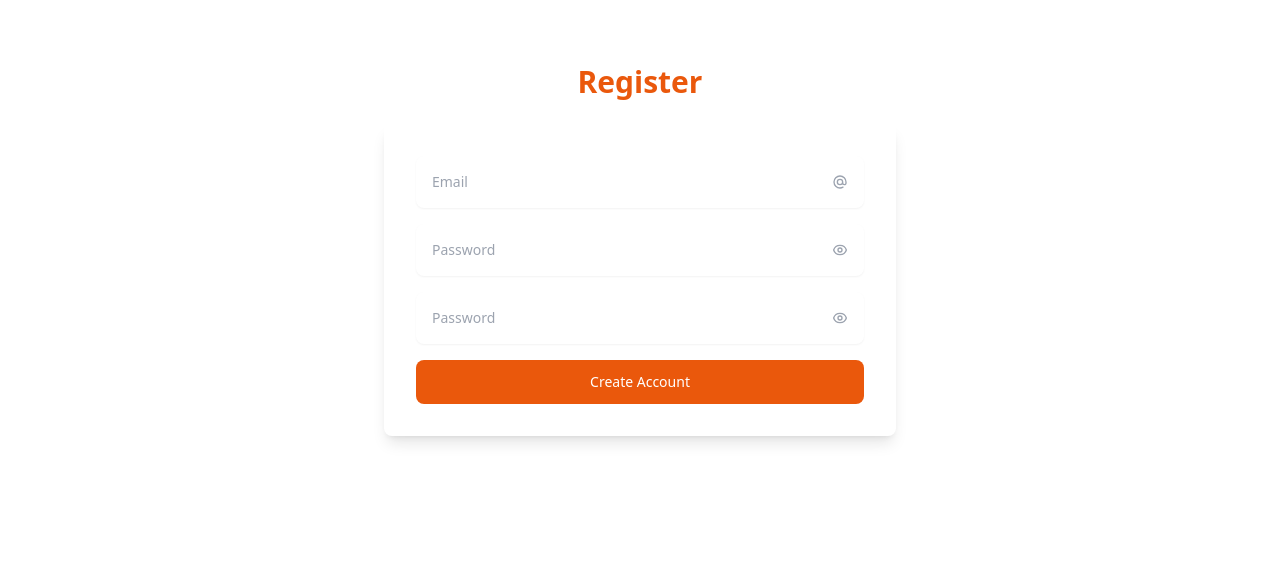
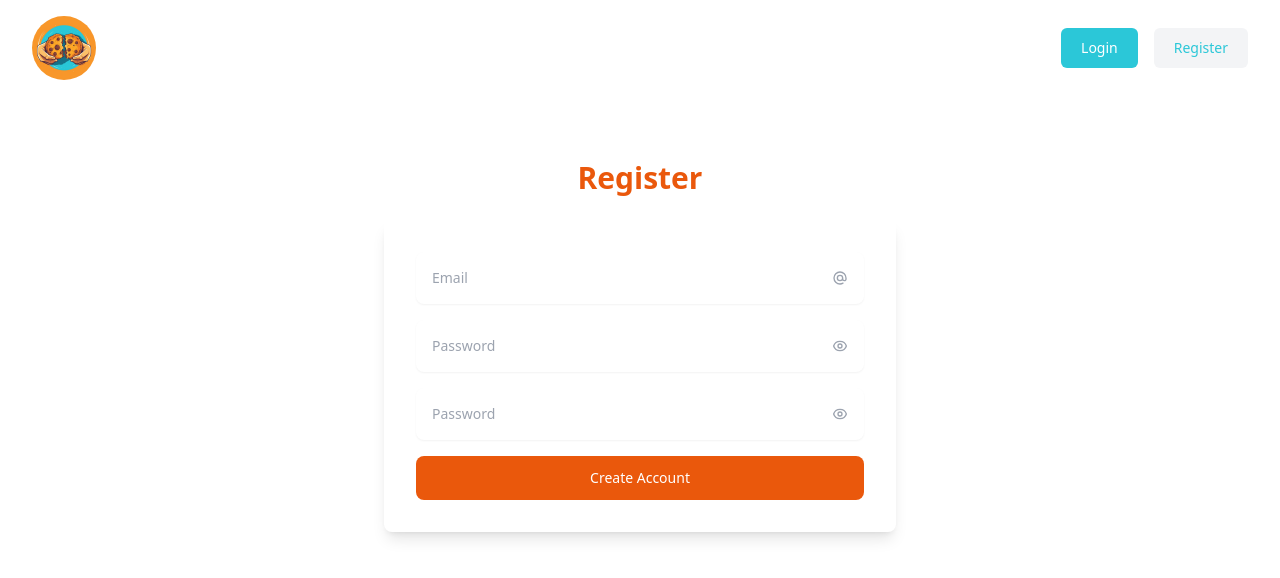
Before and after one commit to gavsidhu/FairBite, a React (Create React App) app in the folder frontend/: page /register in a window 1280 px wide. Shown: the top 578 px of the page. Built offline with nearby package versions, Linux system fonts and the light colour scheme; no server answers.

Commit message:
added navbar to page

```diff
--- a/frontend/src/page/register.js
+++ b/frontend/src/page/register.js
@@ -1,6 +1,7 @@
 import React, { useState } from "react";
 import useAuth from "../hooks/useAuth"
 import { useNavigate } from "react-router-dom";
+import Navbar from "../components/Navbar";
 
 function Register() {
   const [email, setEmail] = useState("");
@@ -18,6 +19,8 @@ function Register() {
 
   //   TODO: input validation
   return (
+    <>
+    <Navbar />
     <div className="mx-auto max-w-screen-xl px-4 py-16 sm:px-6 lg:px-8">
       <div className="mx-auto max-w-lg">
         <h1 className="text-center text-2xl font-bold text-orange-600 sm:text-3xl">
@@ -152,6 +155,7 @@ function Register() {
         </div>
       </div>
     </div>
+    </>
   );
 }
 
--- a/frontend/src/page/sign-in.js
+++ b/frontend/src/page/sign-in.js
@@ -1,5 +1,6 @@
 import React, { useState } from "react";
 import useAuth from "../hooks/useAuth"
+import Navbar from "../components/Navbar";
 
 function SignIn() {
   const [email, setEmail] = useState("");
@@ -18,6 +19,7 @@ function SignIn() {
 
   return (
     <>
+    <Navbar />
       <div className="mx-auto max-w-screen-xl px-4 py-16 sm:px-6 lg:px-8">
         <div className="mx-auto max-w-lg">
           <h1 className="text-center text-2xl font-bold text-orange-600 sm:text-3xl">
```
